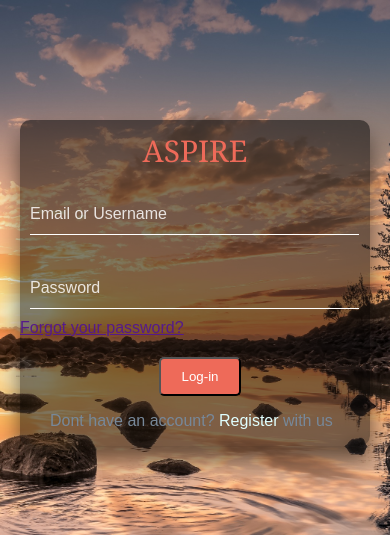
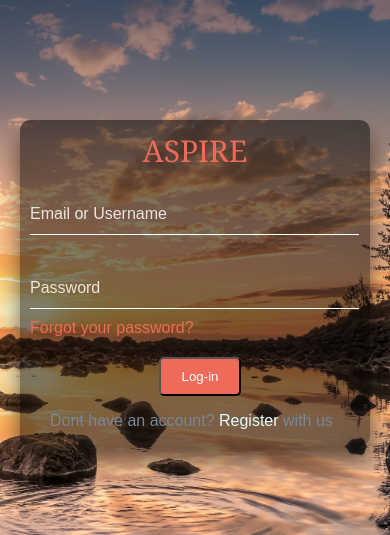
Before and after one commit to Alp-Balaj/PhotographySite, a PHP site: page /Login.html in a window 390 px wide. Shown: the top 535 px of the page. Run offline with PHP 8.4, Linux system fonts and the light colour scheme.

Commit message:
Add files via upload

```diff
--- a/login.css
+++ b/login.css
@@ -278,4 +278,13 @@
         text-decoration: none;
         color: lightcyan;
     }
+    .ForgotP a{
+        margin-left: 10px;
+        text-decoration: none;
+        color:#EE6A59;
+    }
+    .ForgotP a:hover{
+        color: #F9AC67;
+        transition: color 0.3s ease;
+    }
 }
```
